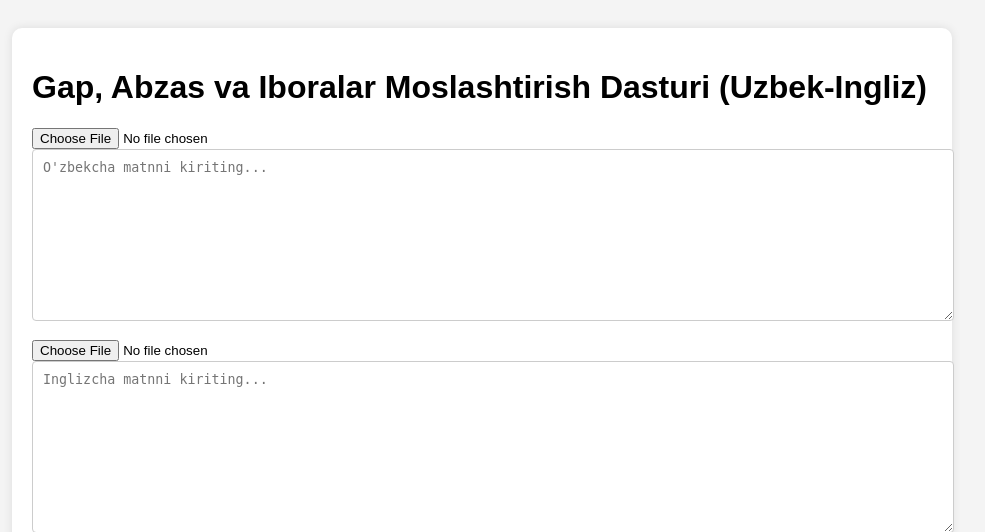
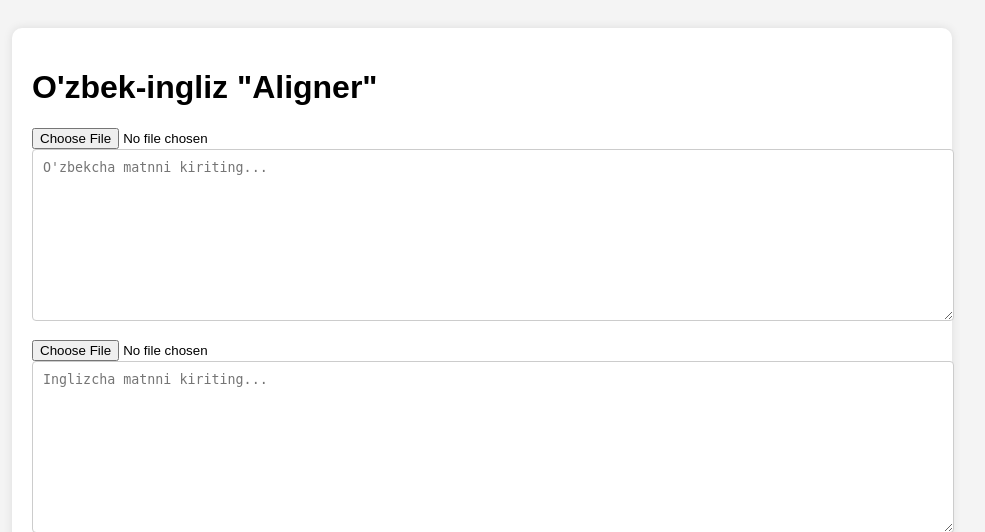
Before and after one commit to sodiqdevpython/aligner.uz, a Django app: page / in a window 1280 px wide. Shown: the top 532 px of the page, without its empty margins (158-1143 px from the left). Run offline with Django 5.2, Linux system fonts and the light colour scheme; some libraries are stand-ins or nearby versions.

Commit message:
sarlavha o'zgartirildi

```diff
--- a/templates/index.html
+++ b/templates/index.html
@@ -7,7 +7,7 @@
     <meta name="viewport" content="width=device-width, initial-scale=1.0">
     <meta name="google-site-verification" content="9O8PfyVsuurYJEE3pkewVAwI_F1kXWDqcR5-Vl7AswA" />
 
-    <title>Gap, Abzas va Iboralar Moslashtirish Dasturi</title>
+    <title>O'zbek-ingliz "Aligner"</title>
     <link rel="icon" href="{% static 'images/favicon.ico' %}">
     <script async src="https://www.googletagmanager.com/gtag/js?id=G-EJNWG40NH5"></script>
     <script src="{% static 'gtag.js' %}"></script>
@@ -74,7 +74,7 @@
 
 <body>
     <div class="container">
-        <h1>Gap, Abzas va Iboralar Moslashtirish Dasturi (Uzbek-Ingliz)</h1>
+        <h1>O'zbek-ingliz "Aligner"</h1>
 
         <input type="file" id="uzbekFileInput" accept=".txt,.docx" onchange="loadUzbekFile()">
         <textarea id="uzbekText" placeholder="O'zbekcha matnni kiriting..."></textarea>
```
